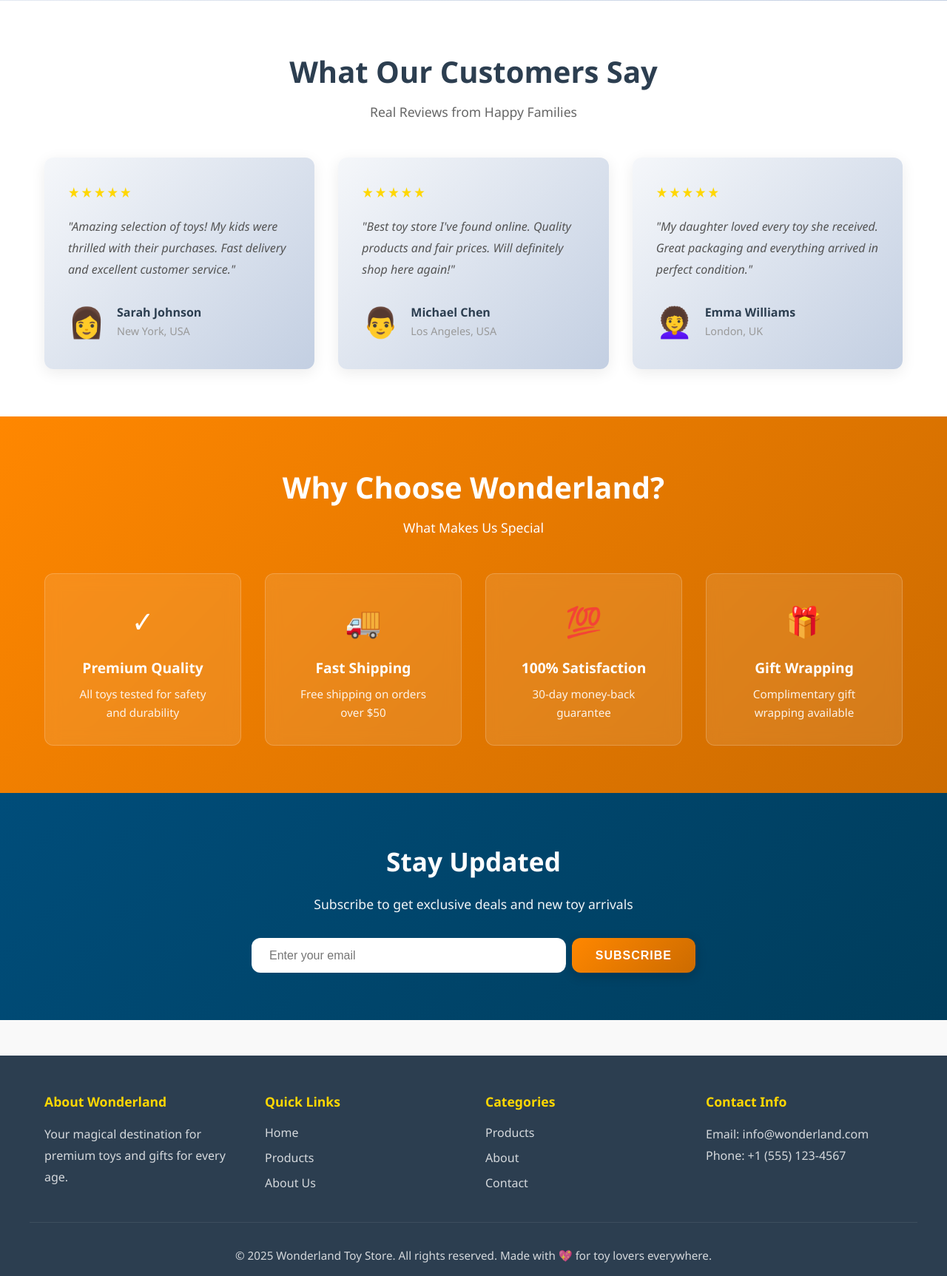
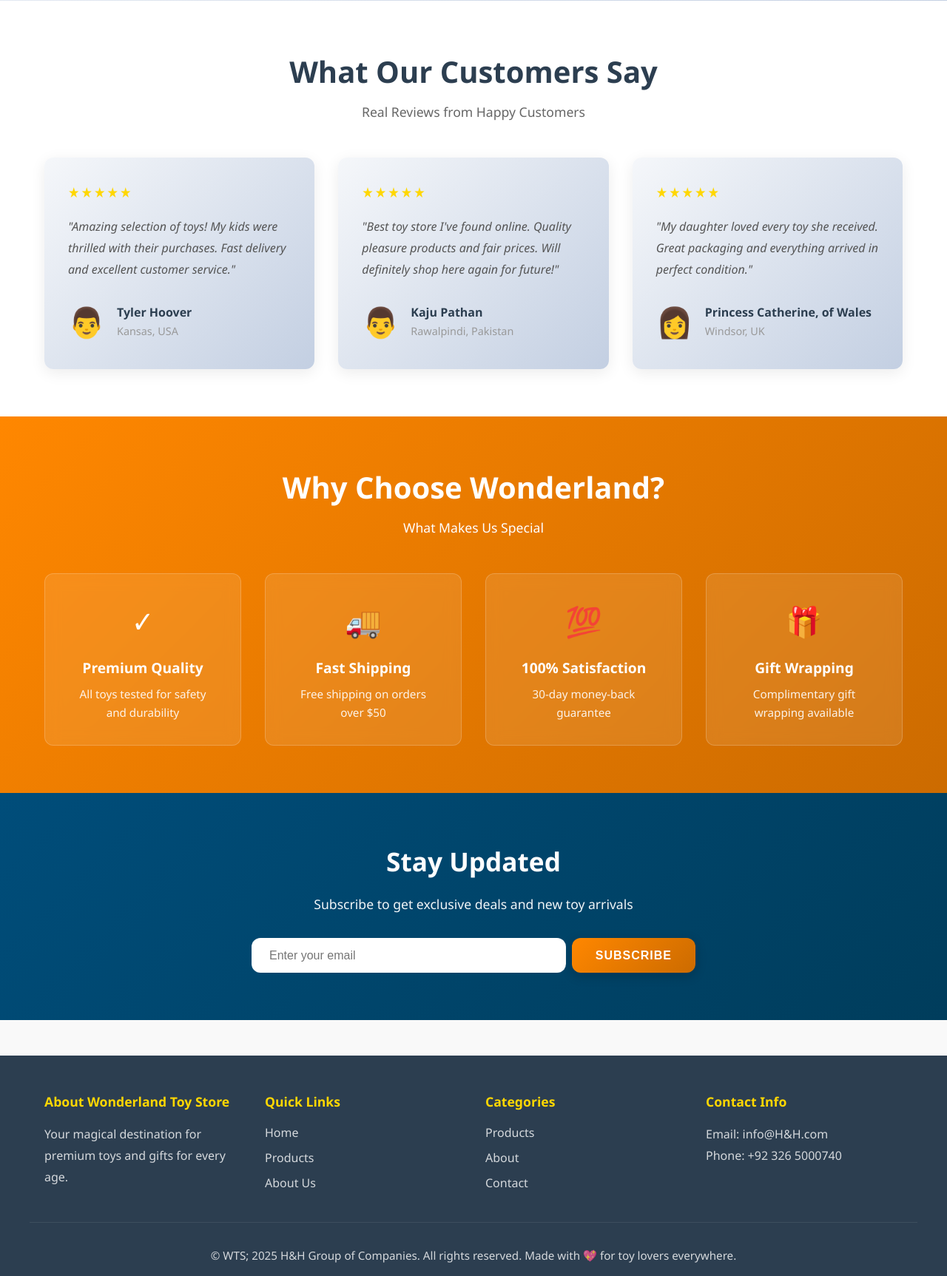
Before and after one commit to hasanzafzal/Wonderland-Toy-Store, a Flask app: page / in a window 1280 px wide. Shown: the part 2716-4441 px from the top of the page at 74% size. Run offline with Flask 3, Linux system fonts and the light colour scheme.

Commit message:
Further Refinements

```diff
--- a/app/templates/base.html
+++ b/app/templates/base.html
@@ -66,7 +66,7 @@
     <footer>
         <div class="footer-content">
             <div class="footer-section">
-                <h4>About Wonderland</h4>
+                <h4>About Wonderland Toy Store</h4>
                 <p>Your magical destination for premium toys and gifts for every age.</p>
             </div>
             <div class="footer-section">
@@ -87,12 +87,12 @@
             </div>
             <div class="footer-section">
                 <h4>Contact Info</h4>
-                <p>Email: info@wonderland.com</p>
-                <p>Phone: +1 (555) 123-4567</p>
+                <p>Email: info@H&H.com</p>
+                <p>Phone: +92 326 5000740</p>
             </div>
         </div>
         <div class="footer-bottom">
-            <p>&copy; 2025 Wonderland Toy Store. All rights reserved. Made with 💖 for toy lovers everywhere.</p>
+            <p>&copy; WTS; 2025 H&H Group of Companies. All rights reserved. Made with 💖 for toy lovers everywhere.</p>
         </div>
     </footer>
 
--- a/app/templates/index.html
+++ b/app/templates/index.html
@@ -79,28 +79,28 @@
     <div class="container">
         <div class="section-header">
             <h2>What Our Customers Say</h2>
-            <p>Real Reviews from Happy Families</p>
+            <p>Real Reviews from Happy Customers</p>
         </div>
         <div class="testimonials-carousel" id="testimonials">
             <div class="testimonial-card">
                 <div class="stars">★★★★★</div>
                 <p class="testimonial-text">"Amazing selection of toys! My kids were thrilled with their purchases. Fast delivery and excellent customer service."</p>
                 <div class="testimonial-author">
-                    <div class="author-avatar">👩</div>
+                    <div class="author-avatar">👨</div>
                     <div class="author-info">
-                        <p class="author-name">Sarah Johnson</p>
-                        <p class="author-location">New York, USA</p>
+                        <p class="author-name">Tyler Hoover</p>
+                        <p class="author-location">Kansas, USA</p>
                     </div>
                 </div>
             </div>
             <div class="testimonial-card">
                 <div class="stars">★★★★★</div>
-                <p class="testimonial-text">"Best toy store I've found online. Quality products and fair prices. Will definitely shop here again!"</p>
+                <p class="testimonial-text">"Best toy store I've found online. Quality pleasure products and fair prices. Will definitely shop here again for future!"</p>
                 <div class="testimonial-author">
                     <div class="author-avatar">👨</div>
                     <div class="author-info">
-                        <p class="author-name">Michael Chen</p>
-                        <p class="author-location">Los Angeles, USA</p>
+                        <p class="author-name">Kaju Pathan</p>
+                        <p class="author-location">Rawalpindi, Pakistan</p>
                     </div>
                 </div>
             </div>
@@ -108,10 +108,10 @@
                 <div class="stars">★★★★★</div>
                 <p class="testimonial-text">"My daughter loved every toy she received. Great packaging and everything arrived in perfect condition."</p>
                 <div class="testimonial-author">
-                    <div class="author-avatar">👩‍🦱</div>
+                    <div class="author-avatar">👩</div>
                     <div class="author-info">
-                        <p class="author-name">Emma Williams</p>
-                        <p class="author-location">London, UK</p>
+                        <p class="author-name">Princess Catherine, of Wales</p>
+                        <p class="author-location">Windsor, UK</p>
                     </div>
                 </div>
             </div>
```
Also changed, not shown: app/templates/contact.html (+5 -5 lines).
